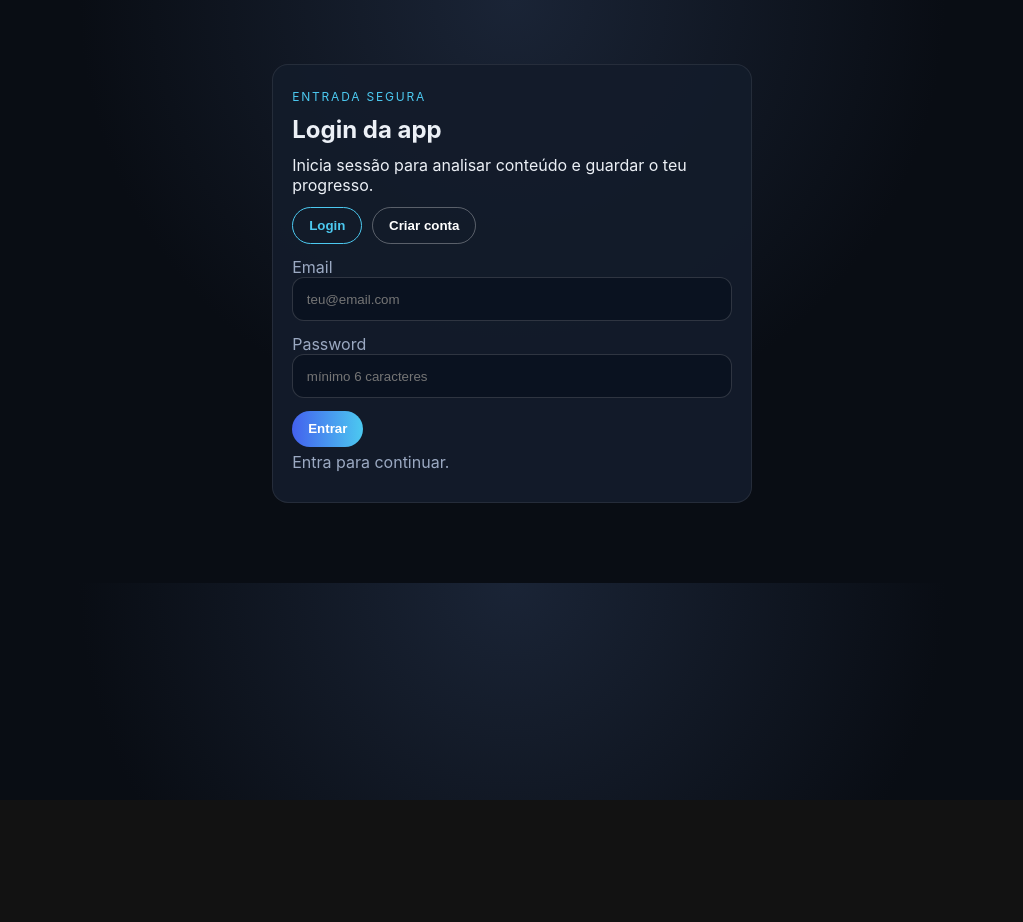
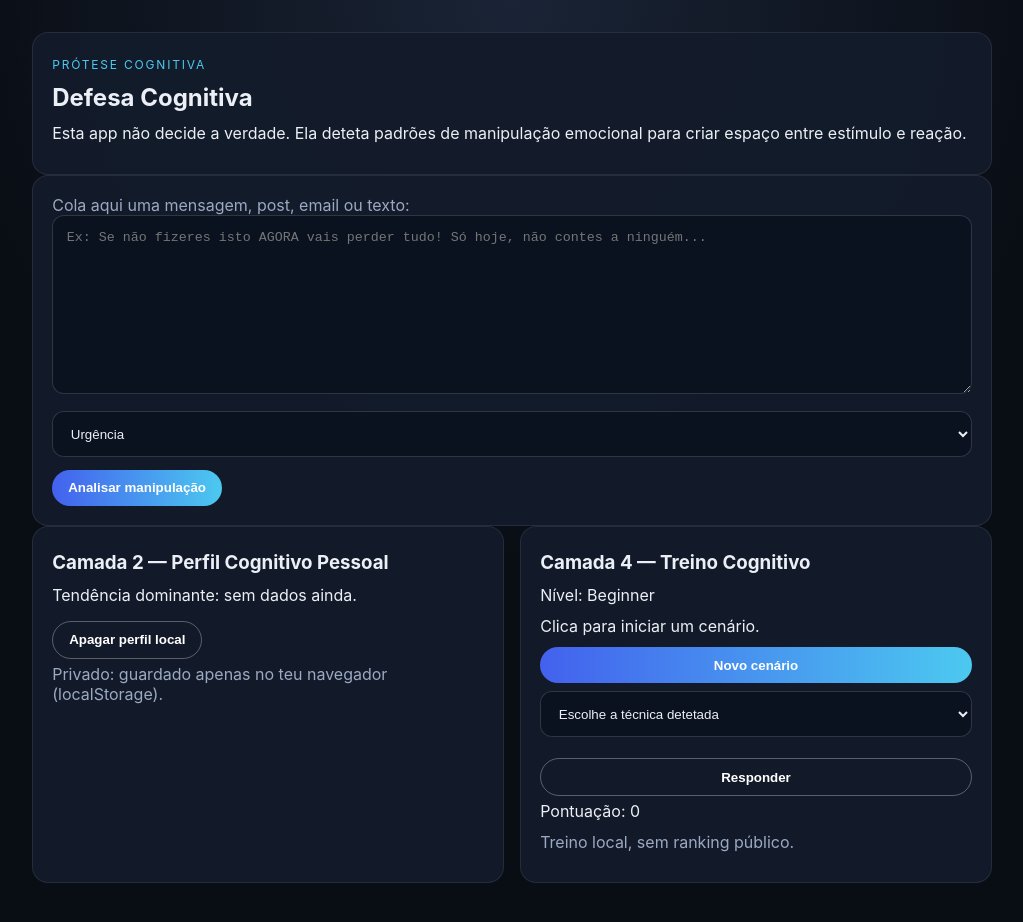
Before and after one commit to MEGratron/arnaldinadosantosdias, a browser extension: page index.html in a window 1280 px wide. Shown: the whole page, without its empty margins (128-1151 px from the left). Before the commit the page ends 800 px from the top, so only its background shows below. Drawn offline with Linux system fonts and the light colour scheme.

Commit message:
Update index.html

```diff
--- a/index.html
+++ b/index.html
@@ -8,38 +8,14 @@
   </head>
   <body>
     <main class="container">
-      <section id="authSection" class="auth-card">
-        <p class="kicker">Entrada segura</p>
-        <h1>Login da app</h1>
-        <p>Inicia sessão para analisar conteúdo e guardar o teu progresso.</p>
-
-        <div class="auth-tabs">
-          <button id="loginTabBtn" class="ghost active">Login</button>
-          <button id="signupTabBtn" class="ghost">Criar conta</button>
-        </div>
-
-        <label for="authEmail">Email</label>
-        <input id="authEmail" type="email" placeholder="teu@email.com" />
-
-        <label for="authPassword">Password</label>
-        <input id="authPassword" type="password" placeholder="mínimo 6 caracteres" />
-
-        <button id="authSubmitBtn">Entrar</button>
-        <p id="authMessage" class="muted"></p>
-      </section>
-
-      <section id="appSection" class="hidden">
+      <section id="appSection">
         <header class="hero">
           <p class="kicker">Prótese cognitiva</p>
           <h1>Defesa Cognitiva</h1>
           <p>
-            Esta app não decide a verdade. Ela deteta padrões de manipulação emocional para criar
-            espaço entre estímulo e reação.
+            Esta app não decide a verdade. Ela deteta padrões de manipulação emocional
+            para criar espaço entre estímulo e reação.
           </p>
-          <div class="session-row">
-            <p id="sessionUser" class="muted"></p>
-            <button id="logoutBtn" class="ghost">Terminar sessão</button>
-          </div>
         </header>
 
         <section class="input-card">
@@ -49,6 +25,7 @@
             rows="10"
             placeholder="Ex: Se não fizeres isto AGORA vais perder tudo! Só hoje, não contes a ninguém..."
           ></textarea>
+
           <select id="themeSelect" aria-label="Tema principal">
             <option value="urgency">Urgência</option>
             <option value="financial">Financeiro</option>
@@ -56,6 +33,7 @@
             <option value="relational">Relacional</option>
             <option value="fear">Medo</option>
           </select>
+
           <button id="analyzeBtn">Analisar manipulação</button>
         </section>
 
@@ -81,15 +59,19 @@
             <p id="dominantTrend">Tendência dominante: sem dados ainda.</p>
             <ul id="profileMetrics"></ul>
             <button id="resetProfileBtn" class="ghost">Apagar perfil local</button>
-            <p class="muted">Privado: guardado apenas no teu navegador (localStorage).</p>
+            <p class="muted">
+              Privado: guardado apenas no teu navegador (localStorage).
+            </p>
           </article>
 
           <article class="profile-card">
             <h3>Camada 4 — Treino Cognitivo</h3>
             <p id="trainingLevel">Nível: Beginner</p>
             <p id="trainingPrompt">Clica para iniciar um cenário.</p>
+
             <div class="training-controls">
               <button id="nextScenarioBtn">Novo cenário</button>
+
               <select id="techniqueGuess">
                 <option value="">Escolhe a técnica detetada</option>
                 <option value="Urgência artificial">Urgência artificial</option>
@@ -99,10 +81,14 @@
                 <option value="Isolamento social">Isolamento social</option>
                 <option value="Polarização extrema">Polarização extrema</option>
               </select>
+
               <button id="submitGuessBtn" class="ghost">Responder</button>
             </div>
+
             <p id="trainingScore">Pontuação: 0</p>
-            <p id="trainingFeedback" class="muted">Treino local, sem ranking público.</p>
+            <p id="trainingFeedback" class="muted">
+              Treino local, sem ranking público.
+            </p>
           </article>
         </section>
       </section>
```
